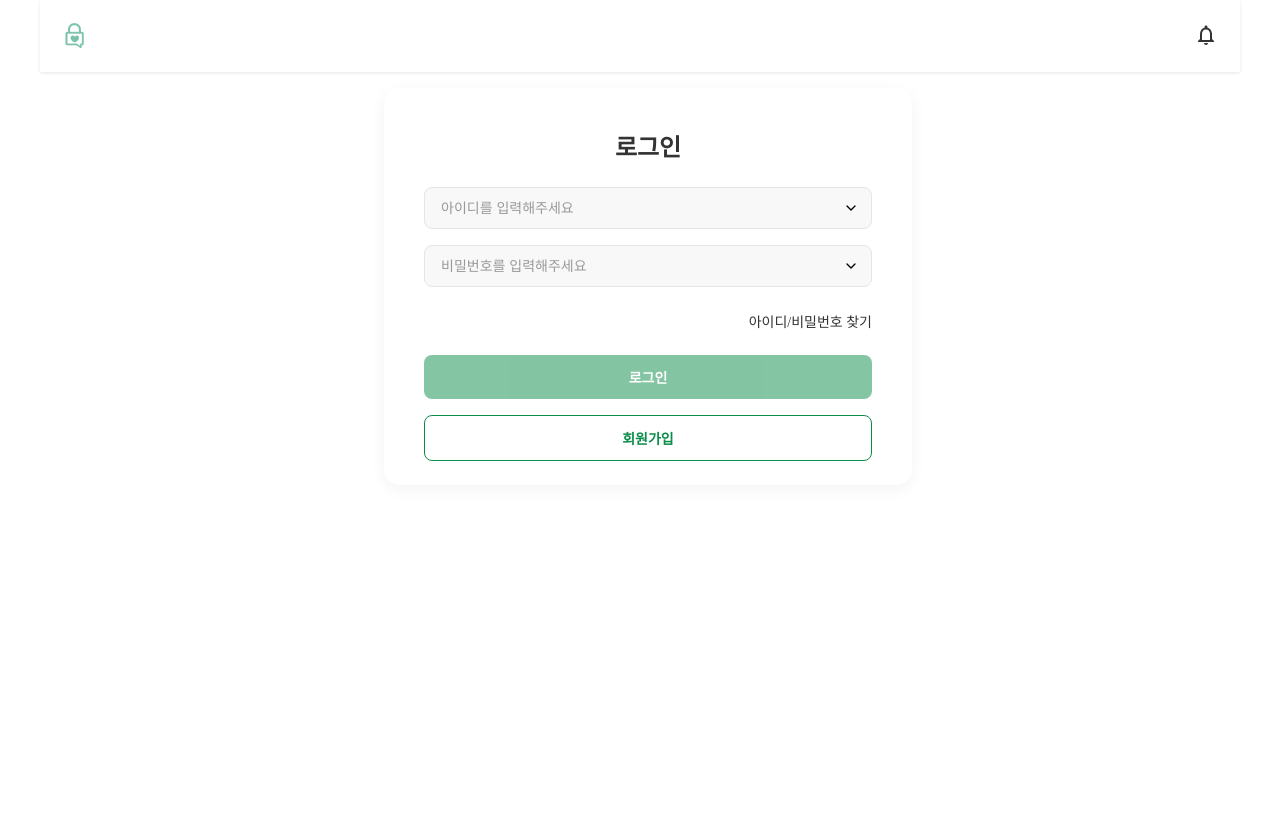
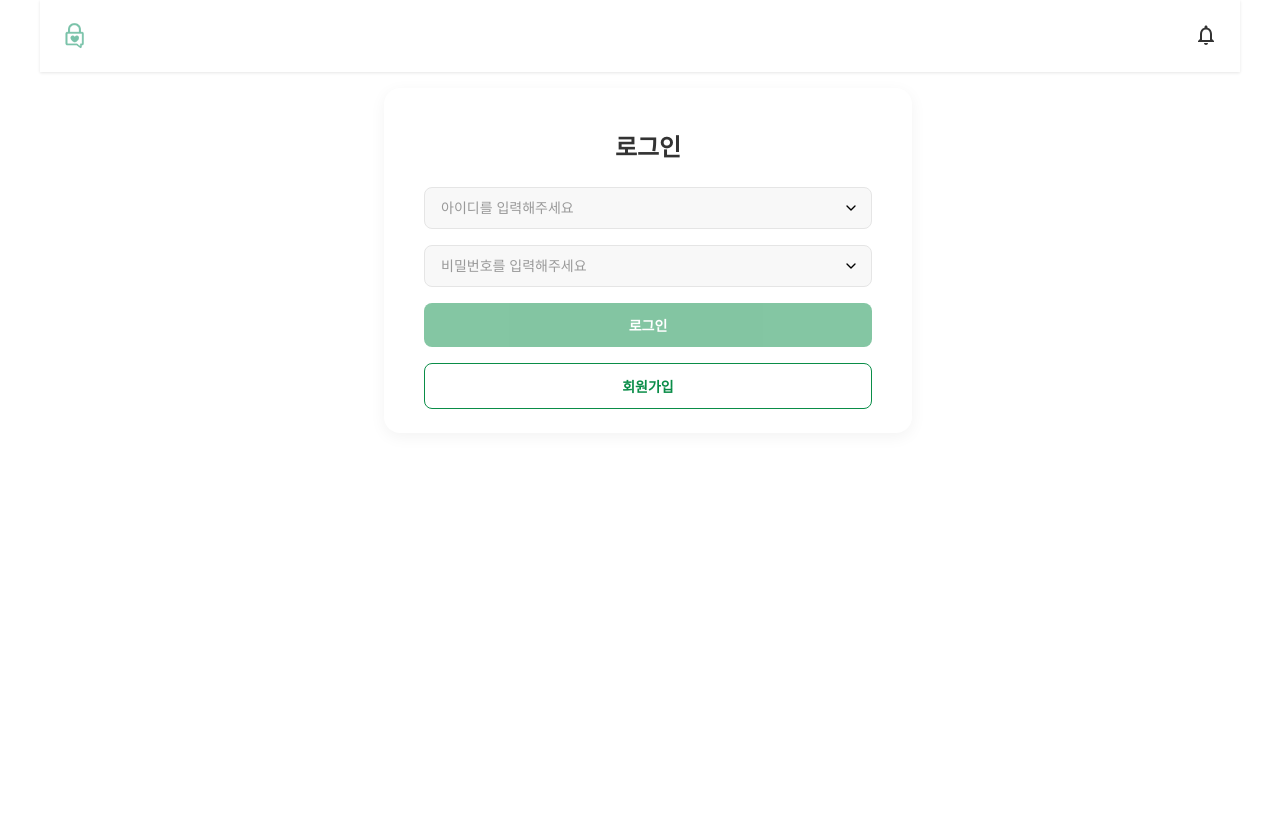
Before and after one commit to 2025-SMHRD-IS-CLOUD-2/mindLog, a Flask app: page /auth/login in a window 1280 px wide. Run offline with Flask 3, Linux system fonts and the light colour scheme.

Commit message:
비밀번호 찾기 기능 삭제
비밀번호 찾기 주석처리

```diff
--- a/app/templates/auth/login.html
+++ b/app/templates/auth/login.html
@@ -38,11 +38,11 @@
               "
             ></p>
           </div>
-          <div class="find-link">
+          <!-- <div class="find-link">
             <a href="{{ url_for('auth.find_password') }}"
               >아이디/비밀번호 찾기</a
             >
-          </div>
+          </div> -->
           <button type="submit" class="login-button">로그인</button>
           <button type="button" class="signup-button" id="signupBtn">
             회원가입
```
